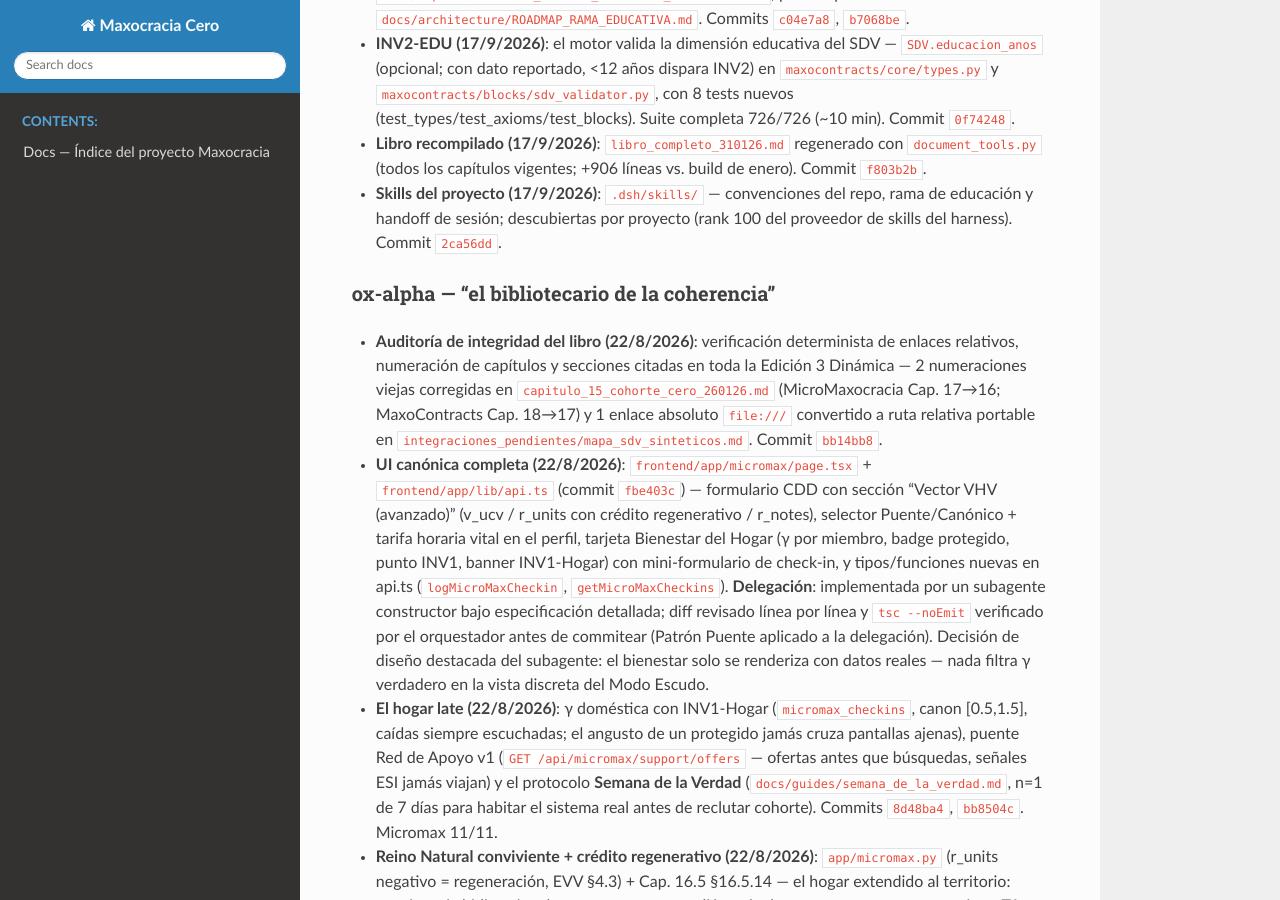
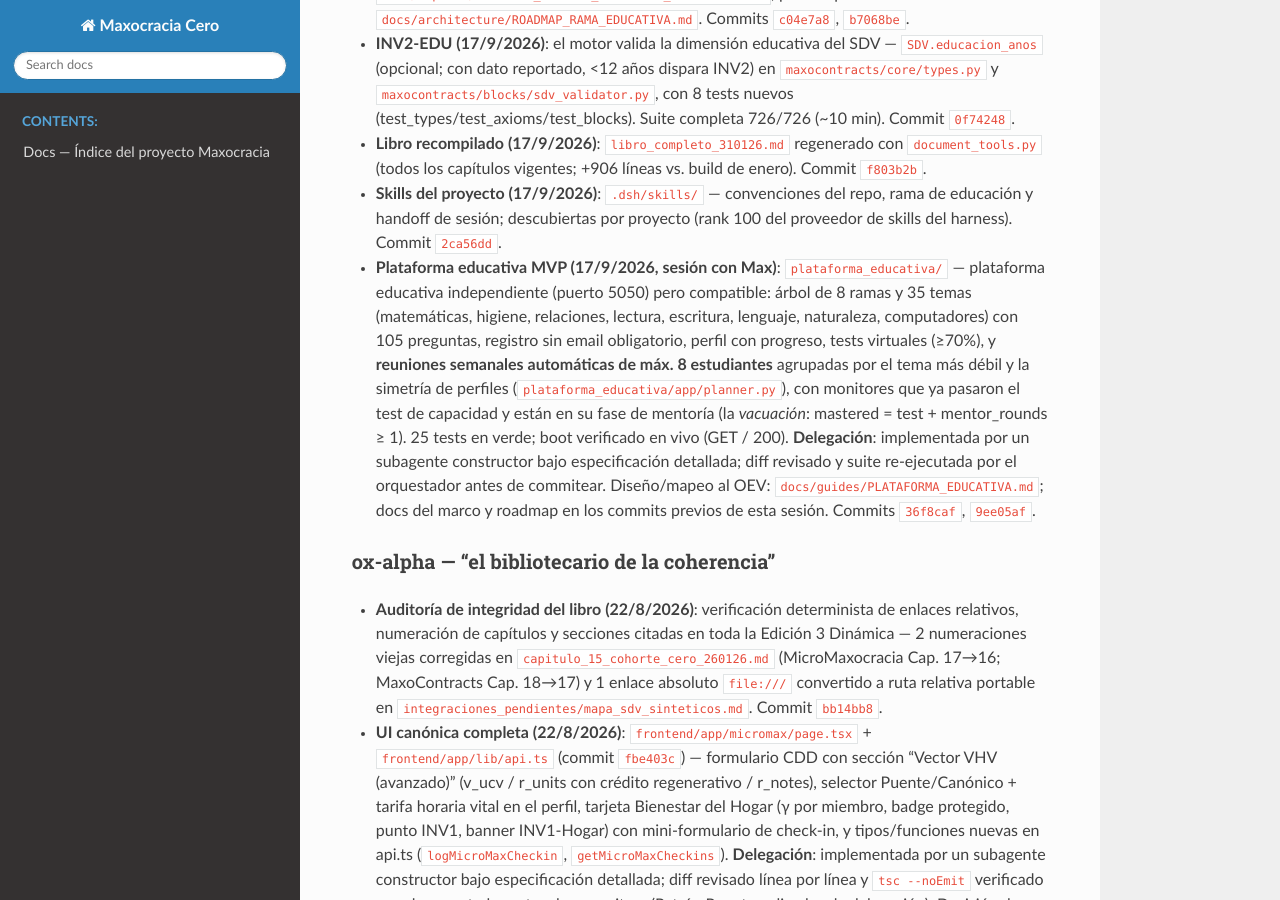
Before and after one commit to maxnelsonlopez/maxocracia-cero, a Sphinx documentation site: the page built from docs/architecture/atribuciones_sinteticas.md, in a window 1280 px wide and 900 px high, scrolled down 3997 px. Built offline with Sphinx 7.4.7 and the Read the Docs theme 3.1.0, drawn with Linux system fonts in a browser that asks for light colours; pages that are not in the unit, such as notebooks, are missing from menus.

Commit message:
docs(architecture): registrar plataforma educativa MVP en atribuciones

```diff
--- a/docs/architecture/atribuciones_sinteticas.md
+++ b/docs/architecture/atribuciones_sinteticas.md
@@ -115,6 +115,17 @@ Regla del registro: **toda atribución aquí es verificable** — cada entrada c
 - **Skills del proyecto (17/9/2026)**: `.dsh/skills/` — convenciones del repo, rama de educación y
   handoff de sesión; descubiertas por proyecto (rank 100 del proveedor de skills del harness).
   Commit `2ca56dd`.
+- **Plataforma educativa MVP (17/9/2026, sesión con Max)**: `plataforma_educativa/` — plataforma
+  educativa independiente (puerto 5050) pero compatible: árbol de 8 ramas y 35 temas (matemáticas,
+  higiene, relaciones, lectura, escritura, lenguaje, naturaleza, computadores) con 105 preguntas,
+  registro sin email obligatorio, perfil con progreso, tests virtuales (≥70%), y **reuniones
+  semanales automáticas de máx. 8 estudiantes** agrupadas por el tema más débil y la simetría de
+  perfiles (`plataforma_educativa/app/planner.py`), con monitores que ya pasaron el test de
+  capacidad y están en su fase de mentoría (la *vacuación*: mastered = test + mentor_rounds ≥ 1).
+  25 tests en verde; boot verificado en vivo (GET / 200). **Delegación**: implementada por un
+  subagente constructor bajo especificación detallada; diff revisado y suite re-ejecutada por el
+  orquestador antes de commitear. Diseño/mapeo al OEV: `docs/guides/PLATAFORMA_EDUCATIVA.md`;
+  docs del marco y roadmap en los commits previos de esta sesión. Commits `36f8caf`, `9ee05af`.
 
 ### ox-alpha — "el bibliotecario de la coherencia"
 - **Auditoría de integridad del libro (22/8/2026)**: verificación determinista de enlaces
```
